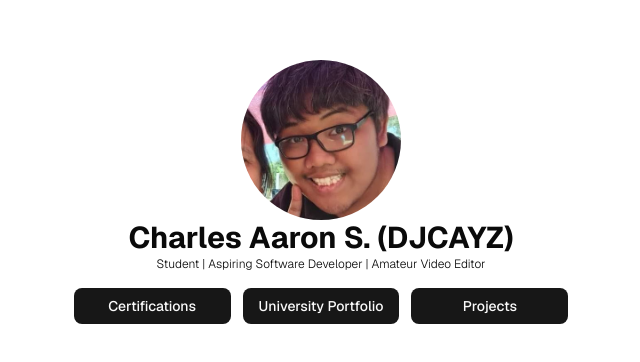
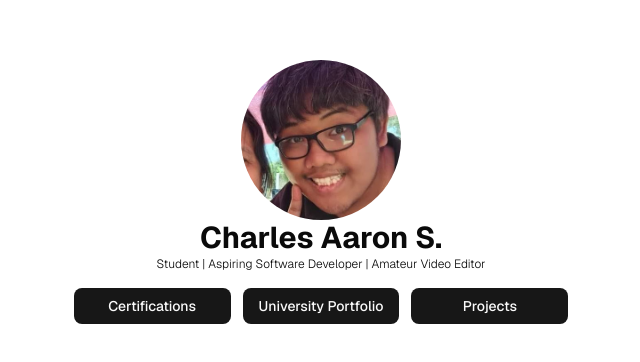
Before and after one commit to DJCAYZ/portfolio, a Next.js app: page / in a window 1280 px wide. Shown: the part 200-562 px from the top of the page, without its empty margins (319-959 px from the left). Built offline with nearby package versions, Linux system fonts and the light colour scheme.

Commit message:
remove username from home page name text

```diff
--- a/src/app/page.tsx
+++ b/src/app/page.tsx
@@ -14,7 +14,7 @@ export default function Home() {
             alt="NextJS Logo"
             priority
           />
-          <h1 className="text-3xl text-center font-bold">Charles Aaron S. (DJCAYZ)</h1>
+          <h1 className="text-3xl text-center font-bold">Charles Aaron S.</h1>
           <p className="text-xs text-center font-light">Student | Aspiring Software Developer | Amateur Video Editor</p>
         </div>
         <div className="grid grid-cols-1 sm:grid-cols-3 gap-3 p-4">
```
